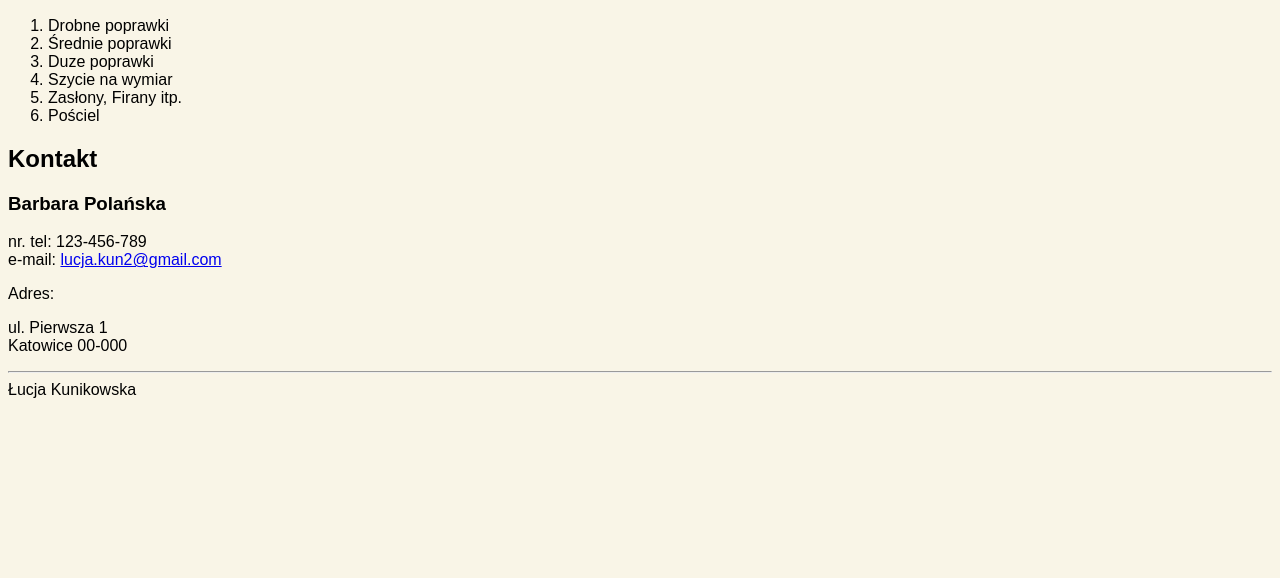
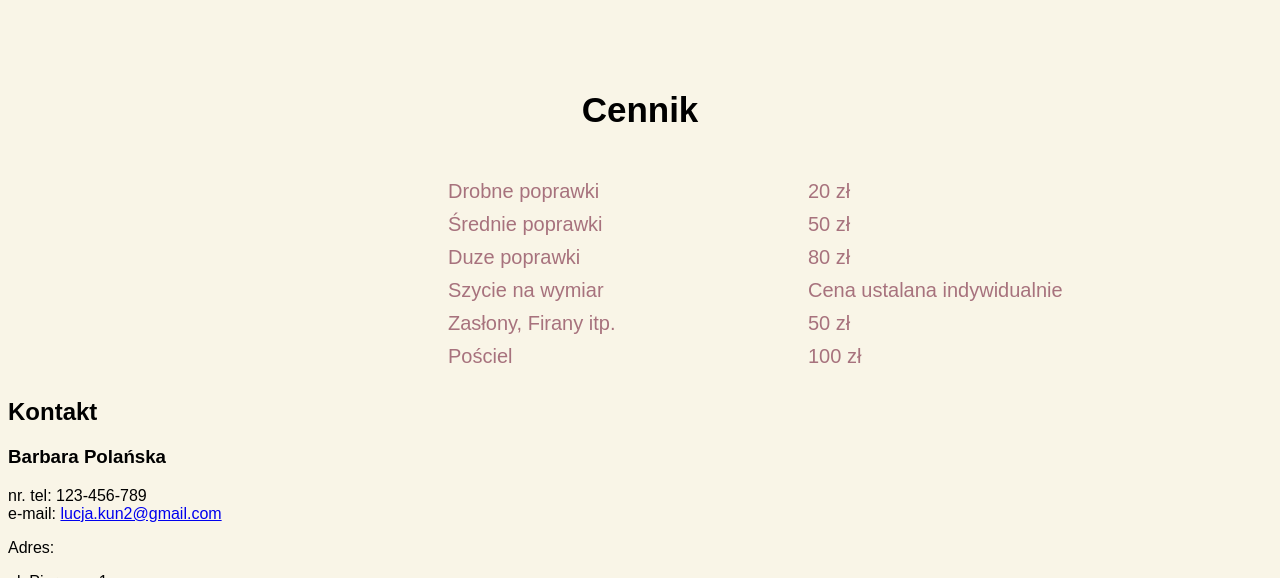
Before and after one commit to lucyxkk/uslugi-krawieckie, a plain HTML site: page index.html in a window 1280 px wide. Shown: the part 769-1347 px from the top of the page. Before the commit the page ends 1176 px from the top, so only its background shows below. Drawn offline with Linux system fonts and the light colour scheme; a script that the page names is missing; a web font is replaced by a local one.

Commit message:
Adjust price list

```diff
--- a/index.html
+++ b/index.html
@@ -46,7 +46,7 @@
       </div>
     </div>
     <div id="price-list">
-      <h2>Cennik</h2>
+      <h2 id="price-list-heading">Cennik</h2>
       <ol id="list">
         <li>Drobne poprawki</li>
         <li>Średnie poprawki</li>
@@ -54,6 +54,12 @@
         <li>Szycie na wymiar</li>
         <li>Zasłony, Firany itp.</li>
         <li>Pościel</li>
+        <li>20 zł</li>
+        <li>50 zł</li>
+        <li>80 zł</li>
+        <li>Cena ustalana indywidualnie</li>
+        <li>50 zł</li>
+        <li>100 zł</li>
       </ol>
     </div>
     <div id="contact">
--- a/styles.css
+++ b/styles.css
@@ -1,17 +1,17 @@
 body {
-    background: #F9F5E7;
-    font-family: 'Ysabeau Infant', sans-serif;
+  background: #f9f5e7;
+  font-family: "Ysabeau Infant", sans-serif;
 }
 
 #logo {
-    font-family: 'Moirai One', cursive;
+  font-family: "Moirai One", cursive;
   font-size: 25px;
   margin-top: -10px;
   margin-left: 15px;
 }
 
 #logo-link {
-    color: #A7727D;
+  color: #a7727d;
   text-decoration: none;
 }
 
@@ -19,22 +19,20 @@ nav {
   float: right;
   margin-top: -80px;
   margin-right: 20px;
-
 }
 
 .nav-item {
   font-size: 20px;
-    color: #A7727D;
+  color: #a7727d;
   text-decoration: none;
   margin: 0px 20px;
-
 }
 
 #main {
   text-align: center;
   font-size: 30px;
   margin-top: 100px;
-    color: #3C2A21;
+  color: #3c2a21;
 }
 
 #sewing {
@@ -51,6 +49,7 @@ nav {
 #gallery-heading {
   text-align: center;
   margin-top: 150px;
+  margin-bottom: 70px;
   font-size: 35px;
 }
 
@@ -69,7 +68,8 @@ nav {
   display: none;
 }
 
-  .prev, .next {
+.prev,
+.next {
   cursor: pointer;
   position: absolute;
   top: 50%;
@@ -89,8 +89,9 @@ nav {
   border-radius: 3px 0 0 3px;
 }
 
-  .prev:hover, .next:hover {
-    background-color: rgba(0,0,0,0.8);
+.prev:hover,
+.next:hover {
+  background-color: rgba(0, 0, 0, 0.8);
 }
 
 .dot {
@@ -104,7 +105,8 @@ nav {
   transition: background-color 0.6s ease;
 }
 
-  .active, .dot:hover {
+.active,
+.dot:hover {
   background-color: #717171;
 }
 
@@ -114,6 +116,33 @@ nav {
 }
 
 @keyframes fade {
-    from {opacity: .4}
-    to {opacity: 1}
+  from {
+    opacity: 0.4;
   }
+  to {
+    opacity: 1;
+  }
+}
+
+#price-list-heading{
+    text-align: center;
+    font-size: 35px;
+    margin-top: 100px;
+    margin-bottom: 50px;
+}
+
+ol {
+
+    columns: 2;
+    -webkit-columns: 2;
+    -moz-columns: 2;
+    font-size: 20px;
+    margin-left: 400px;
+    list-style: none;
+    max-width: 700px;
+}
+
+li {
+    color: #a7727d;
+    margin-bottom: 10px;
+}
```
Lines whose indentation alone changed are shown as unchanged.
